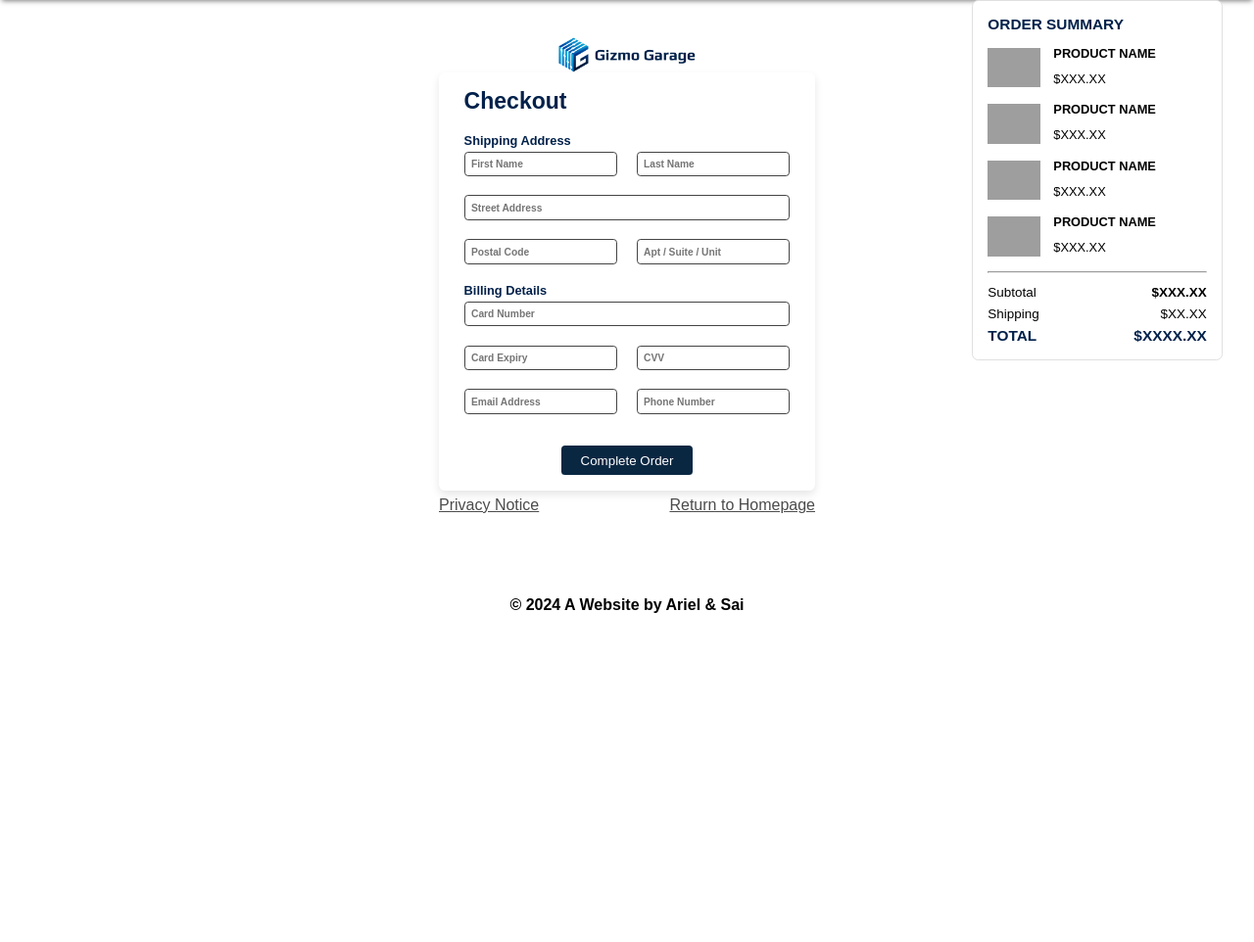
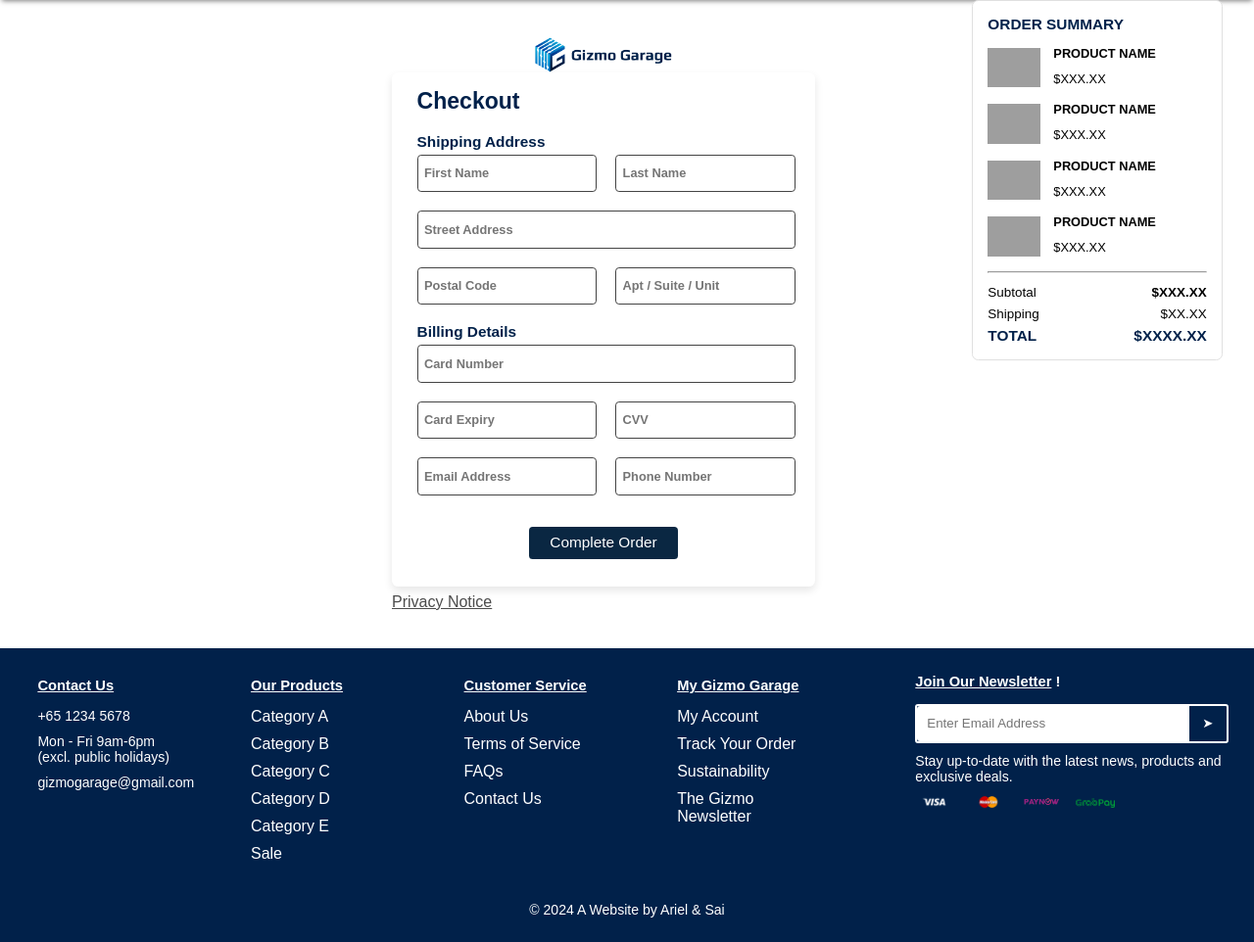
Before and after one commit to Sai25234/Gizmo-Garage-IE4727, a PHP site: page /checkout.html in a window 1280 px wide. Shown: the part 173-1135 px from the top of the page at 98% size. Before the commit the page ends 799 px from the top, so only its background shows below. Run offline with PHP 8.4, Linux system fonts and the light colour scheme; grey boxes are pictures that could not be loaded.

Commit message:
added footer to checkout page

```diff
--- a/checkout.html
+++ b/checkout.html
@@ -173,7 +173,6 @@
           </div>
           <div class="form-footer">
             <a href="/privacy">Privacy Notice</a>
-            <a href="index.html">Return to Homepage</a>
           </div>
         </div>
       </div>
@@ -213,7 +212,64 @@
           </div>
         </div>
       </div>
-      <div class="web-credits"><p>© 2024 A Website by Ariel & Sai</p></div>
     </div>
+    <footer>
+      <div class="footer-container">
+        <div class="footer-column">
+          <h4><u>Contact Us</u></h4>
+          <p>+65 1234 5678</p>
+          <p>Mon - Fri 9am-6pm<br />(excl. public holidays)</p>
+          <p>gizmogarage@gmail.com</p>
+        </div>
+        <div class="footer-column">
+          <h4><u>Our Products</u></h4>
+          <ul>
+            <li><a href="#">Category A</a></li>
+            <li><a href="#">Category B</a></li>
+            <li><a href="#">Category C</a></li>
+            <li><a href="#">Category D</a></li>
+            <li><a href="#">Category E</a></li>
+            <li><a href="#" class="sale">Sale</a></li>
+          </ul>
+        </div>
+        <div class="footer-column">
+          <h4><u>Customer Service</u></h4>
+          <ul>
+            <li><a href="#">About Us</a></li>
+            <li><a href="#">Terms of Service</a></li>
+            <li><a href="#">FAQs</a></li>
+            <li><a href="#">Contact Us</a></li>
+          </ul>
+        </div>
+        <div class="footer-column">
+          <h4><u>My Gizmo Garage</u></h4>
+          <ul>
+            <li><a href="#">My Account</a></li>
+            <li><a href="#">Track Your Order</a></li>
+            <li><a href="#">Sustainability</a></li>
+            <li><a href="#">The Gizmo Newsletter</a></li>
+          </ul>
+        </div>
+        <div class="newsletter-column">
+          <h4><u>Join Our Newsletter</u> !</h4>
+          <form class="newsletter-form">
+            <input type="email" placeholder="Enter Email Address" />
+            <button type="submit">&#10148;</button>
+          </form>
+          <p>
+            Stay up-to-date with the latest news, products and exclusive deals.
+          </p>
+          <div class="payment-methods">
+            <img src="images/visa_logo.png" alt="Visa" />
+            <img src="images/mastercard_logo.png" alt="MasterCard" />
+            <img src="images/paynow_logo.png" alt="PayNow" />
+            <img src="images/Grab_pay_logo.png" alt="GrabPay" />
+          </div>
+        </div>
+      </div>
+      <div class="footer-bottom">
+        <p>© 2024 A Website by Ariel & Sai</p>
+      </div>
+    </footer>
   </body>
 </html>
--- a/css/main.css
+++ b/css/main.css
@@ -954,6 +954,7 @@ a:hover {
 .checkout-container{
   display: grid;
   grid-template-columns: 75% 25%;
+  margin-bottom: 3vw;
 }
 
 .checkout-container .checkout-section{
@@ -963,7 +964,7 @@ a:hover {
 
 #checkout-wrapper{
   margin-right: 10vw;
-  width: 40%;
+  width: 45%;
 
   #form-logo{
     margin-top: 3vw;
@@ -976,12 +977,15 @@ a:hover {
 
   h4{
     text-align: start;
-    font-size: 1vw;
+    font-size: 1.2vw;
     color: #01214A;
     margin-bottom: 0.3vw;
   }
   #homepage-button{
     width: 40%;
+    font-weight: 500;
+    font-size: 1.2vw;
+    margin-bottom: 1vw;
   }
 }
 .input-grid {
@@ -992,9 +996,9 @@ a:hover {
   margin-bottom: 1.5vw;
 
   input{
-    height: 2vw;
+    height: 3vw;
     border-radius: 0.3vw;
-    font-size: 0.8vw;
+    font-size: 1vw;
     font-weight: 600;
     padding-left: 0.5vw;
     border: 1px solid #444;
@@ -1017,7 +1021,7 @@ a:hover {
   width: 100%;
   justify-content: space-between;
 
-  a{
+  a,p{
     color: #4c4c4c;
   }
 }
```
